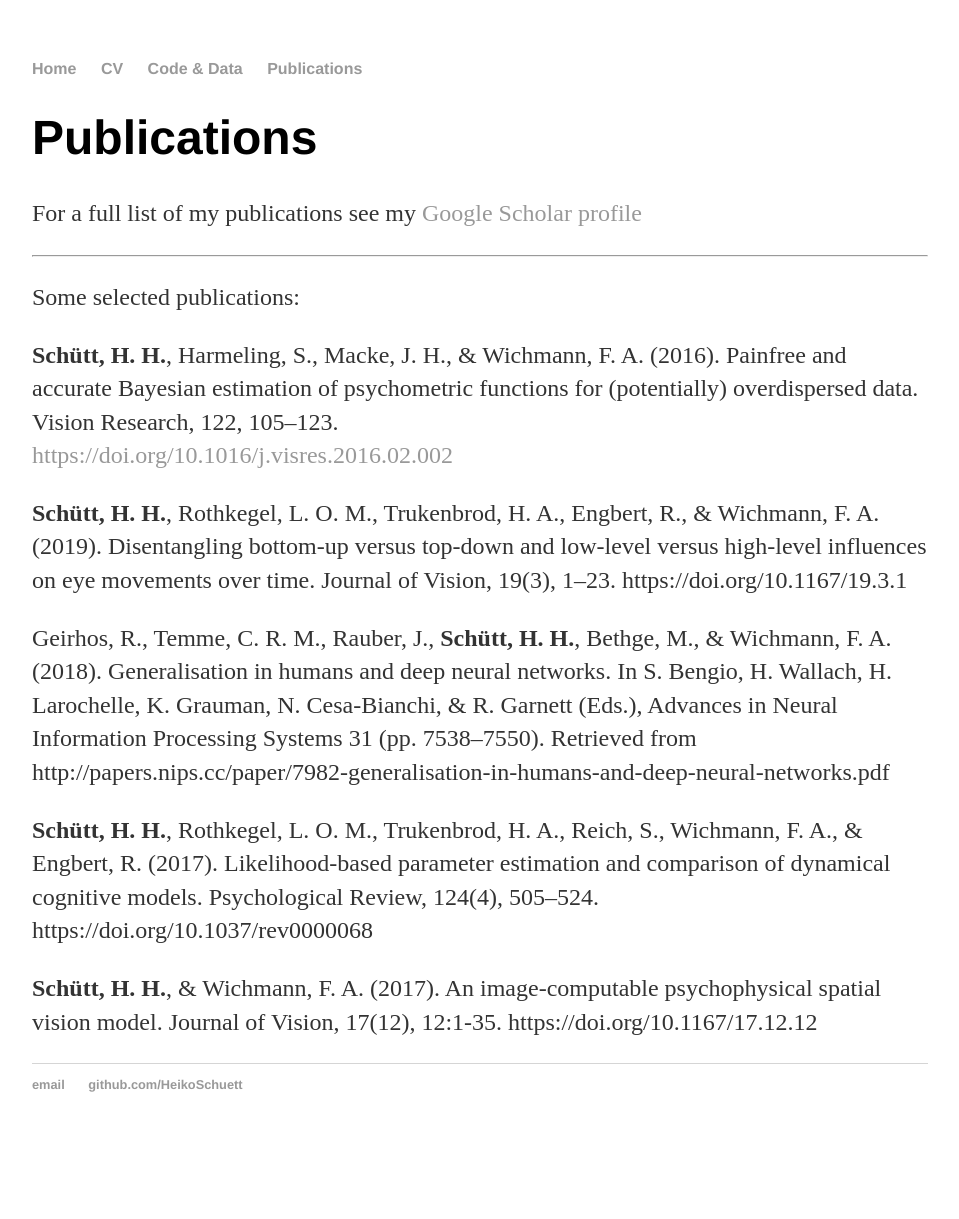
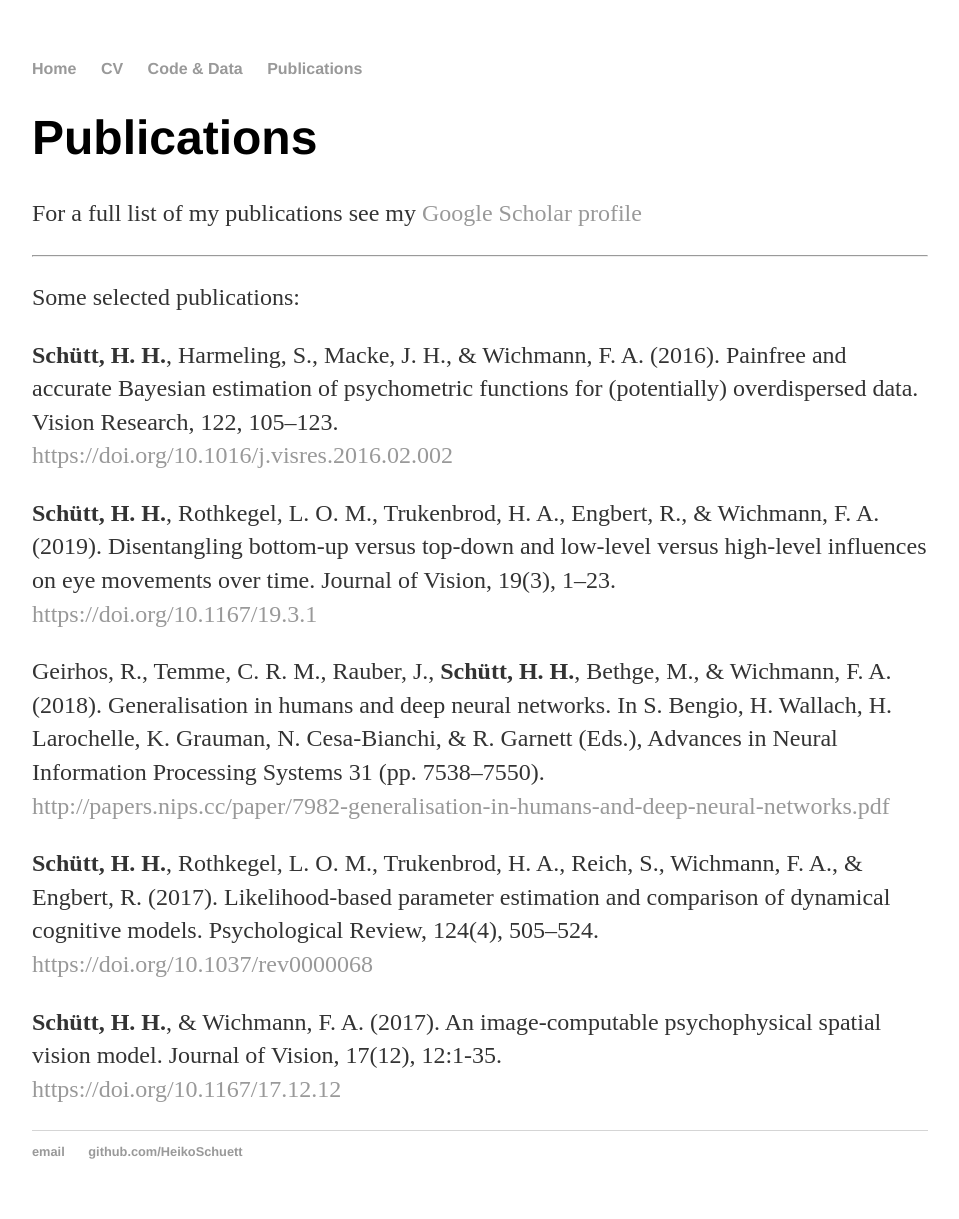
Before and after one commit to HeikoSchuett/HeikoSchuett.github.io, a Jekyll site: the page built from pub/index.html, in a window 1280 px wide. Shown: the whole page, without its empty margins (160-1119 px from the left). Built offline with Jekyll 4.4.1, drawn with Linux system fonts in a browser that asks for light colours; before the commit the page ends 1152 px from its top, so only the background shows below that.

Commit message:
Update index.html

```diff
--- a/pub/index.html
+++ b/pub/index.html
@@ -12,15 +12,19 @@
 	<a href="https://doi.org/10.1016/j.visres.2016.02.002">https://doi.org/10.1016/j.visres.2016.02.002</a>
 	</p>
 	<p>
-        <b>Schütt, H. H.</b>, Rothkegel, L. O. M., Trukenbrod, H. A., Engbert, R., & Wichmann, F. A. (2019). Disentangling bottom-up versus top-down and low-level versus high-level influences on eye movements over time. Journal of Vision, 19(3), 1–23. https://doi.org/10.1167/19.3.1
+        <b>Schütt, H. H.</b>, Rothkegel, L. O. M., Trukenbrod, H. A., Engbert, R., & Wichmann, F. A. (2019). Disentangling bottom-up versus top-down and low-level versus high-level influences on eye movements over time. Journal of Vision, 19(3), 1–23. <br>
+	<a href="https://doi.org/10.1167/19.3.1">https://doi.org/10.1167/19.3.1</a>
 	</p>
 	<p>
-        Geirhos, R., Temme, C. R. M., Rauber, J., <b>Schütt, H. H.</b>, Bethge, M., & Wichmann, F. A. (2018). Generalisation in humans and deep neural networks. In S. Bengio, H. Wallach, H. Larochelle, K. Grauman, N. Cesa-Bianchi, & R. Garnett (Eds.), Advances in Neural Information Processing Systems 31 (pp. 7538–7550). Retrieved from http://papers.nips.cc/paper/7982-generalisation-in-humans-and-deep-neural-networks.pdf
+        Geirhos, R., Temme, C. R. M., Rauber, J., <b>Schütt, H. H.</b>, Bethge, M., & Wichmann, F. A. (2018). Generalisation in humans and deep neural networks. In S. Bengio, H. Wallach, H. Larochelle, K. Grauman, N. Cesa-Bianchi, & R. Garnett (Eds.), Advances in Neural Information Processing Systems 31 (pp. 7538–7550). <br>
+	<a href="http://papers.nips.cc/paper/7982-generalisation-in-humans-and-deep-neural-networks.pdf">http://papers.nips.cc/paper/7982-generalisation-in-humans-and-deep-neural-networks.pdf</a>
 	</p>
 	<p>
-        <b>Schütt, H. H.</b>, Rothkegel, L. O. M., Trukenbrod, H. A., Reich, S., Wichmann, F. A., & Engbert, R. (2017). Likelihood-based parameter estimation and comparison of dynamical cognitive models. Psychological Review, 124(4), 505–524. https://doi.org/10.1037/rev0000068
+        <b>Schütt, H. H.</b>, Rothkegel, L. O. M., Trukenbrod, H. A., Reich, S., Wichmann, F. A., & Engbert, R. (2017). Likelihood-based parameter estimation and comparison of dynamical cognitive models. Psychological Review, 124(4), 505–524.<br>
+	<a href="https://doi.org/10.1037/rev0000068">https://doi.org/10.1037/rev0000068</a>
 	</p>
 	<p>
-        <b>Schütt, H. H.</b>, & Wichmann, F. A. (2017). An image-computable psychophysical spatial vision model. Journal of Vision, 17(12), 12:1-35. https://doi.org/10.1167/17.12.12
+        <b>Schütt, H. H.</b>, & Wichmann, F. A. (2017). An image-computable psychophysical spatial vision model. Journal of Vision, 17(12), 12:1-35.<br>
+	<a href="https://doi.org/10.1167/17.12.12">https://doi.org/10.1167/17.12.12</a>
 	</p>
 </div>
```
